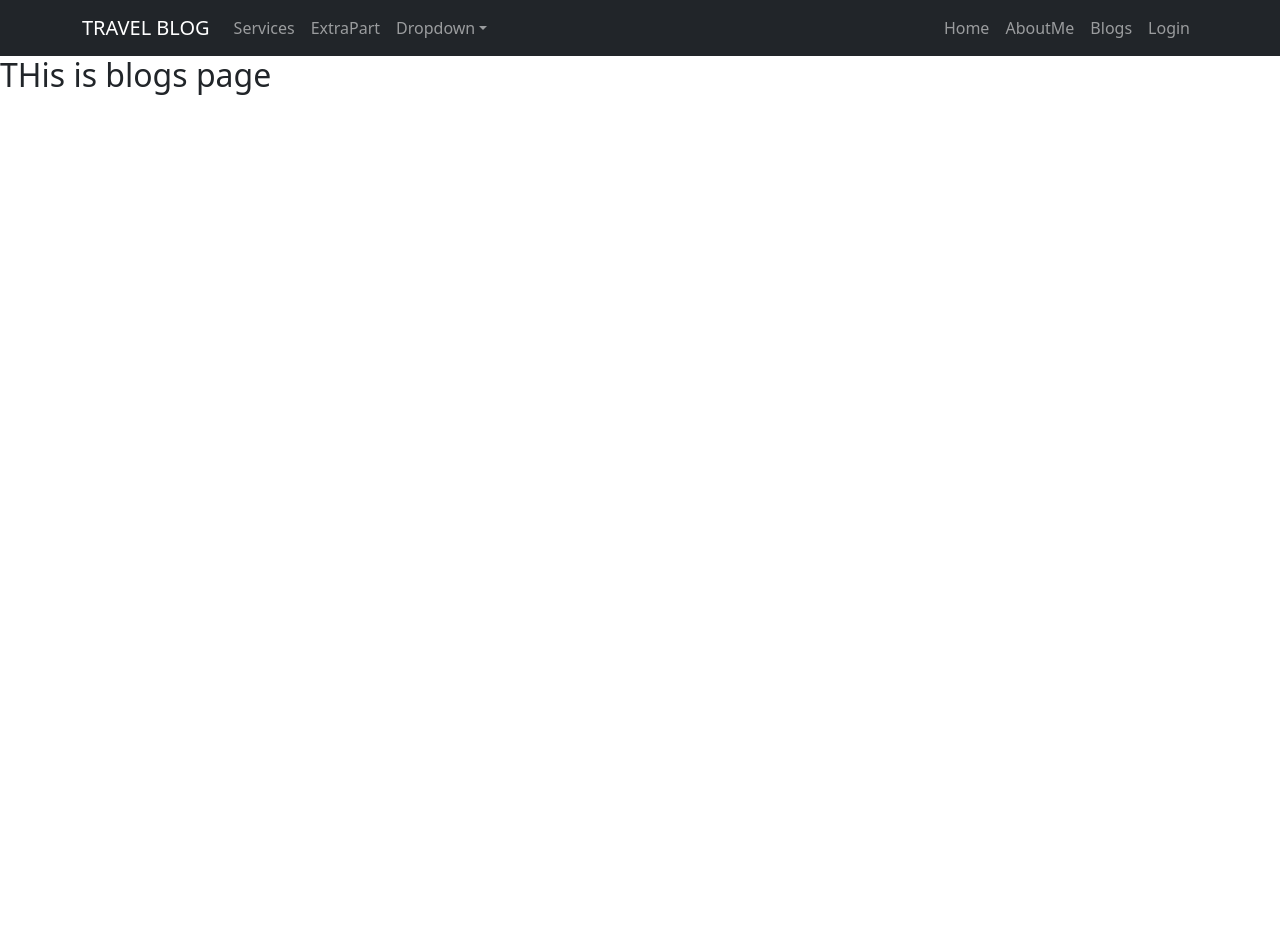
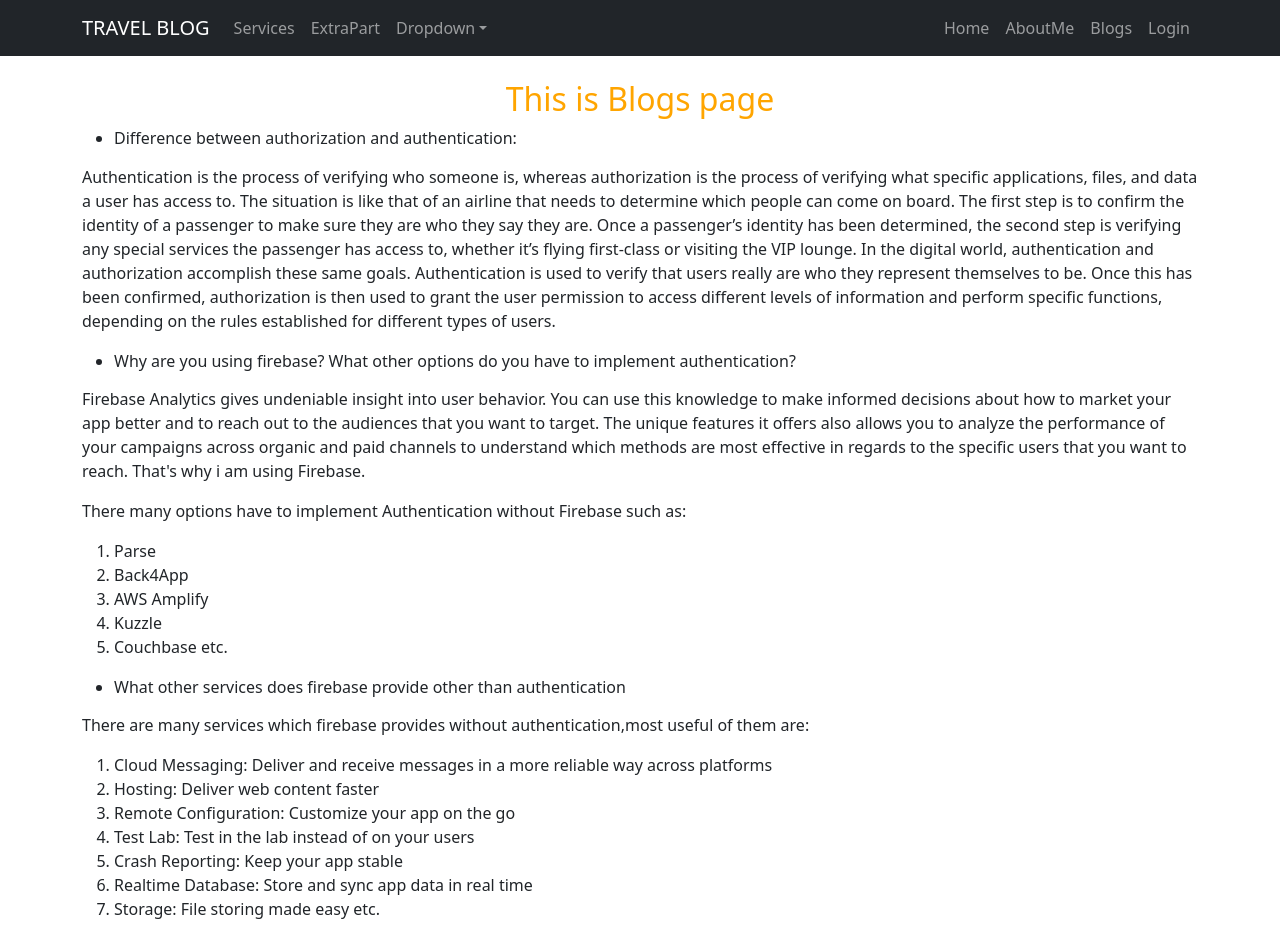
Before and after one commit to tanianasrin1/independent-service-provider-a10, a React (Create React App) app: page /blogs in a window 1280 px wide. Before the commit the page ends 800 px from the top, so only its background shows below. Built offline with nearby package versions, Linux system fonts and the light colour scheme; no server answers.

Commit message:
blogs fixed

```diff
--- a/src/pages/About/Blogs/Blogs.css
+++ b/src/pages/About/Blogs/Blogs.css
@@ -0,0 +1,4 @@
+.blogs-title{
+    text-align: center;
+    color: orange;
+}
--- a/src/pages/About/Blogs/Blogs.js
+++ b/src/pages/About/Blogs/Blogs.js
@@ -3,8 +3,45 @@
 
 const Blogs = () => {
     return (
-        <div>
-            <h2>THis  is blogs page</h2>
+        <div className='container'>
+            <h2 className='blogs-title mt-4'>This is Blogs page</h2>
+            <div>
+                <ul>
+                 <li><h6>Difference between authorization and authentication:</h6></li>
+                </ul>
+                <p>Authentication is the process of verifying who someone is, whereas authorization is the process of verifying what specific applications, files, and data a user has access to. The situation is like that of an airline that needs to determine which people can come on board. The first step is to confirm the identity of a passenger to make sure they are who they say they are. Once a passenger’s identity has been determined, the second step is verifying any special services the passenger has access to, whether it’s flying first-class or visiting the VIP lounge.  In the digital world, authentication and authorization accomplish these same goals. Authentication is used to verify that users really are who they represent themselves to be. Once this has been confirmed, authorization is then used to grant the user permission to access different levels of information and perform specific functions, depending on the rules established for different types of  users.</p>
+            </div>
+            <div>
+                <ul>
+                 <li><h6>Why are you using firebase? What other options do you have to implement authentication?</h6></li>
+                </ul>
+                <p>Firebase Analytics gives  undeniable insight into user behavior. You can use this knowledge to make informed decisions about how to market your app better and to reach out to the audiences that you want to target. The unique features it offers also allows you to analyze the performance of your campaigns across organic and paid channels to understand which methods are most effective in regards to the specific users that you want to reach. That's why i am using Firebase.</p>
+                <p>There many options have to implement Authentication without Firebase such as:</p>
+                <ol>
+                    <li>Parse</li>
+                    <li>Back4App</li>
+                    <li>AWS Amplify</li>
+                    <li>Kuzzle</li>
+                    <li>Couchbase etc.</li>
+                </ol>
+            </div>
+
+            <div>
+                <ul>
+                 <li><h6>What other services does firebase provide other than authentication</h6></li>
+                </ul>
+                <p>There are many services which firebase provides without authentication,most useful of them are:</p>
+                <ol>
+                    <li>Cloud Messaging: Deliver and receive messages in a more reliable way across platforms</li>
+                    <li>Hosting: Deliver web content faster</li>
+                    <li>Remote Configuration: Customize your app on the go</li>
+                    <li>Test Lab: Test in the lab instead of on your users</li>
+                    <li>Crash Reporting: Keep your app stable</li>
+                    <li>Realtime Database: Store and sync app data in real time</li>
+                    <li>Storage: File storing made easy etc.</li>
+                </ol>
+            </div>
+
         </div>
     );
 };
```
